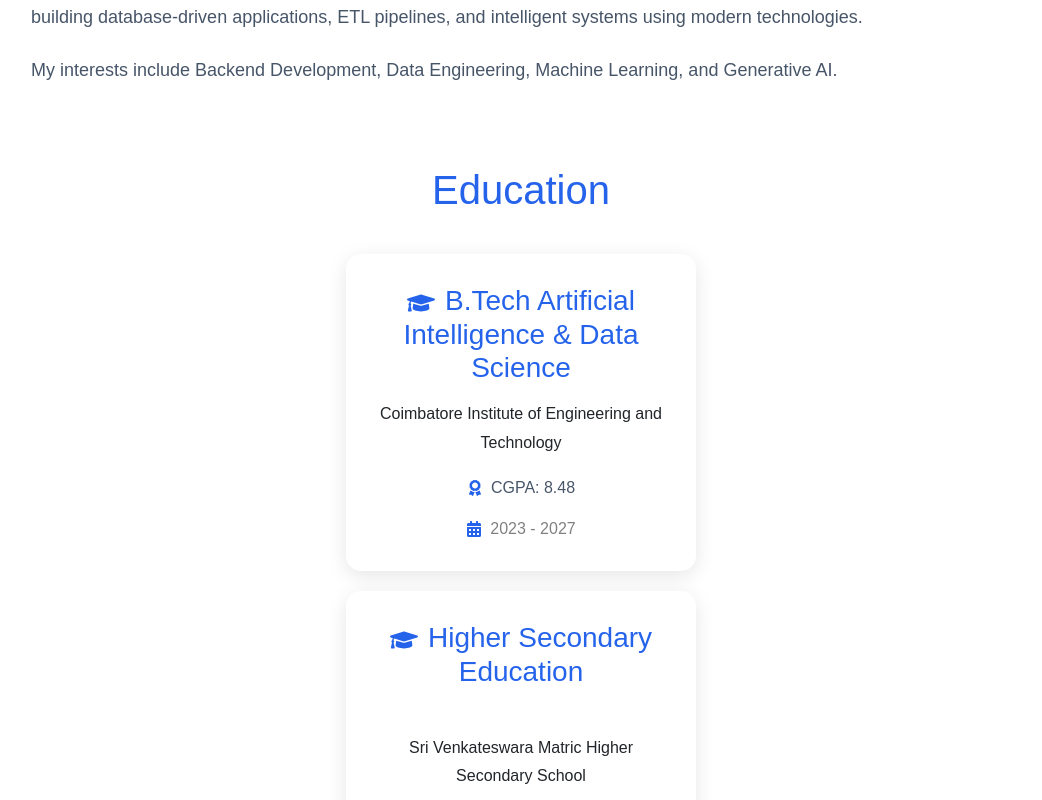
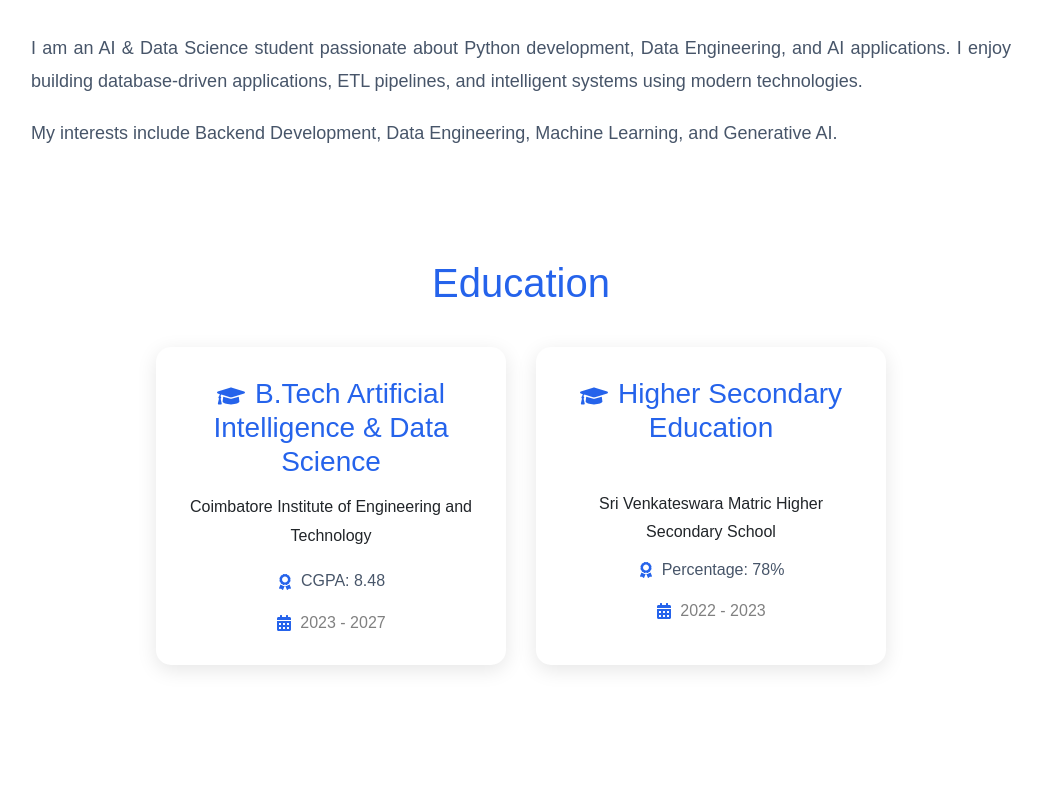
Before and after one commit to Dhananjayan-maz/portfolio, a React app: page / in a window 1280 px wide. Shown: the part 860-1660 px from the top of the page, without its empty margins (119-1161 px from the left). Built offline with nearby package versions, Linux system fonts and the light colour scheme; the HTML template or start-up script is replaced by a standard one.

Commit message:
Changes applied

```diff
--- a/src/App.css
+++ b/src/App.css
@@ -341,7 +341,6 @@ a {
 /* Education section */
 
 .education {
-  margin-top: 0px;
   padding: 50px 10%;
   text-align: center;
 }
@@ -352,11 +351,15 @@ a {
   color: #2563EB;
 }
 
+/* Put cards side by side */
 .education-container {
   display: flex;
   justify-content: center;
-  flex-wrap: wrap;
+  align-items: stretch;
   gap: 30px;
+
+  /* Prevent cards from going to next line */
+  flex-wrap: nowrap;
 }
 
 .education-card {
@@ -364,8 +367,8 @@ a {
   background: white;
   padding: 30px;
   border-radius: 15px;
-  box-shadow: 0 5px 20px rgba(0, 0, 0, 0.1);
-  transition: 0.3s;
+  box-shadow: 0 5px 20px rgba(0,0,0,.1);
+  transition: .3s;
 }
 
 .education-card:hover {
@@ -583,6 +586,7 @@ a {
   margin-bottom: 10px;
 }
 
+
 /* Certificates section */
 
 .certifications h1 {
@@ -657,8 +661,6 @@ a {
   color: #2563EB;
 }
 
-
-
 .contact-container {
   display: flex;
   margin-top: 40px;
@@ -699,7 +701,6 @@ a {
   color: #2563EB;
 }
 
-/* About section */
 
 .footer {
   text-align: center;
@@ -771,7 +772,6 @@ a {
     font-weight: 500;
   }
 
-}
 
 .overlay {
   position: fixed;
@@ -895,3 +895,4 @@ a {
   flex-direction: column;
   align-items: center;
 }
+}
```
